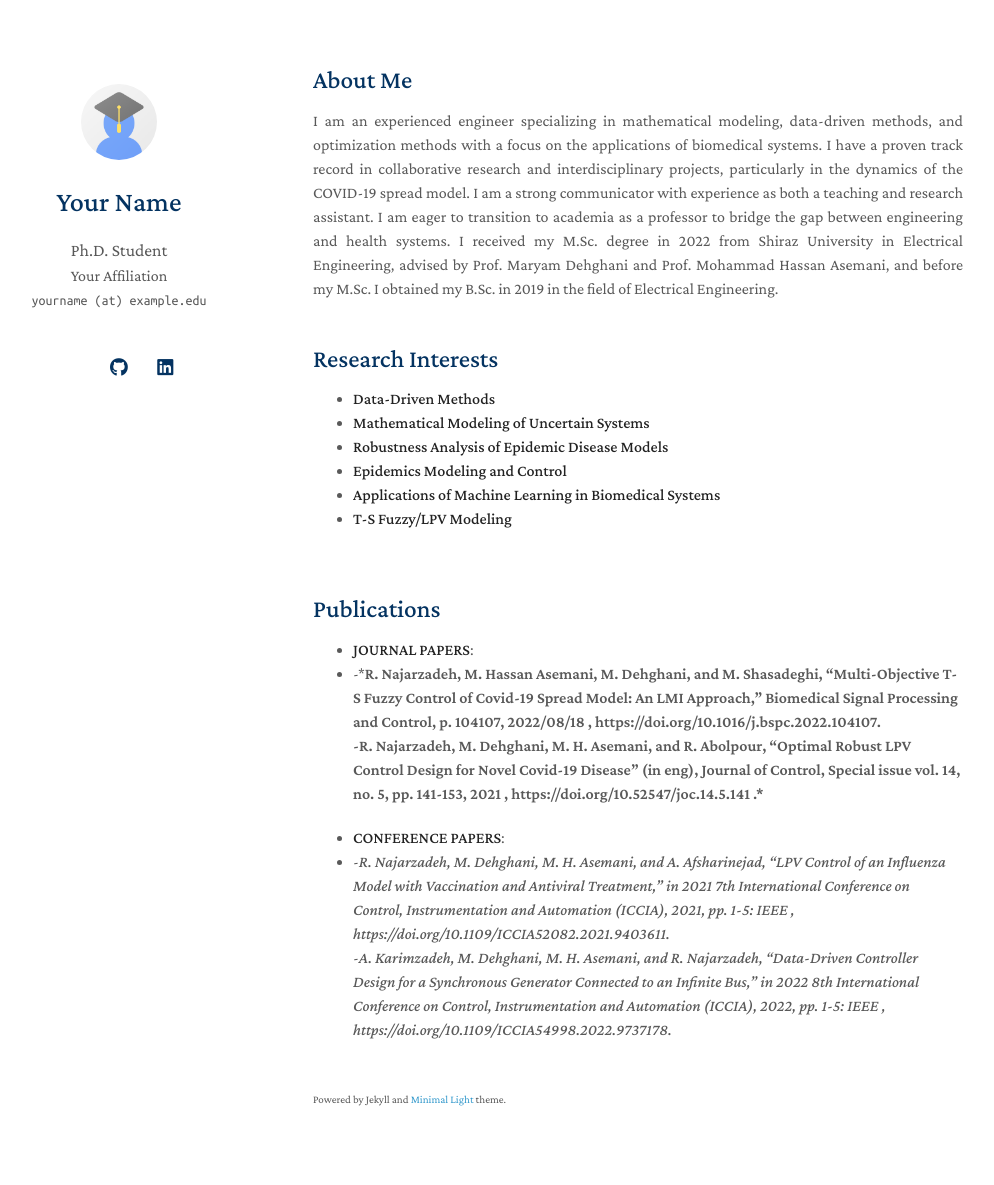
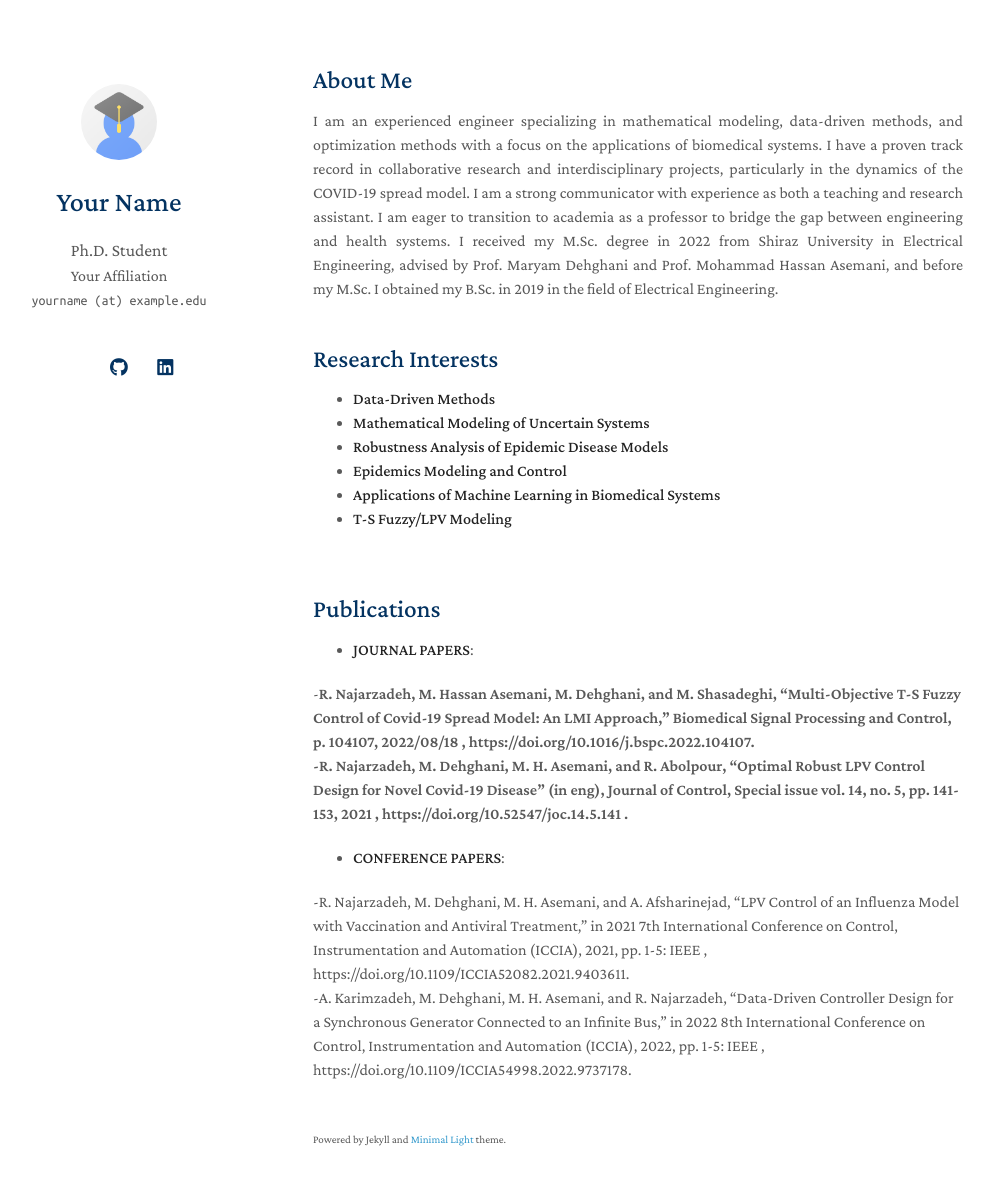
Before and after one commit to rezanajar/rezanajar.github.io, a Jekyll site: the page built from index.md, in a window 1280 px wide and 1220 px high. Shown: the top 1185 px of the window, without its empty margins (157-1151 px from the left). Built offline with Jekyll 4.4.1, drawn with Linux system fonts in a browser that asks for light colours; a style sheet for code colours, icons or effects is not loaded; our own code applies the rules of GitHub Pages for plain Markdown files.

```diff
--- a/index.md
+++ b/index.md
@@ -22,11 +22,11 @@ I am an experienced engineer specializing in mathematical modeling, data-driven
 ## Publications
 
 * **JOURNAL PAPERS**:
-*
--*<b>R. Najarzadeh<b>, M. Hassan Asemani, M. Dehghani, and M. Shasadeghi, "Multi-Objective T-S Fuzzy Control of Covid-19 Spread Model: An LMI Approach," Biomedical Signal Processing and Control, p. 104107, 2022/08/18 , https://doi.org/10.1016/j.bspc.2022.104107.*<br>
--*R. Najarzadeh, M. Dehghani, M. H. Asemani, and R. Abolpour, "Optimal Robust LPV Control Design for Novel Covid-19 Disease" (in eng), Journal of Control, Special issue vol. 14, no. 5, pp. 141-153, 2021 , https://doi.org/10.52547/joc.14.5.141 .*<br>
+
+-<b>R. Najarzadeh<b>, M. Hassan Asemani, M. Dehghani, and M. Shasadeghi, "Multi-Objective T-S Fuzzy Control of Covid-19 Spread Model: An LMI Approach," Biomedical Signal Processing and Control, p. 104107, 2022/08/18 , https://doi.org/10.1016/j.bspc.2022.104107.<br>
+-R. Najarzadeh, M. Dehghani, M. H. Asemani, and R. Abolpour, "Optimal Robust LPV Control Design for Novel Covid-19 Disease" (in eng), Journal of Control, Special issue vol. 14, no. 5, pp. 141-153, 2021 , https://doi.org/10.52547/joc.14.5.141 .<br>
 
 * **CONFERENCE PAPERS**:
-*
--*R. Najarzadeh, M. Dehghani, M. H. Asemani, and A. Afsharinejad, "LPV Control of an Influenza Model with Vaccination and Antiviral Treatment," in 2021 7th International Conference on Control, Instrumentation and Automation (ICCIA), 2021, pp. 1-5: IEEE , https://doi.org/10.1109/ICCIA52082.2021.9403611.*<br>
--*A. Karimzadeh, M. Dehghani, M. H. Asemani, and R. Najarzadeh, "Data-Driven Controller Design for a Synchronous Generator Connected to an Infinite Bus," in 2022 8th International Conference on Control, Instrumentation and Automation (ICCIA), 2022, pp. 1-5: IEEE , https://doi.org/10.1109/ICCIA54998.2022.9737178.*<br>
+
+-R. Najarzadeh, M. Dehghani, M. H. Asemani, and A. Afsharinejad, "LPV Control of an Influenza Model with Vaccination and Antiviral Treatment," in 2021 7th International Conference on Control, Instrumentation and Automation (ICCIA), 2021, pp. 1-5: IEEE , https://doi.org/10.1109/ICCIA52082.2021.9403611.<br>
+-A. Karimzadeh, M. Dehghani, M. H. Asemani, and R. Najarzadeh, "Data-Driven Controller Design for a Synchronous Generator Connected to an Infinite Bus," in 2022 8th International Conference on Control, Instrumentation and Automation (ICCIA), 2022, pp. 1-5: IEEE , https://doi.org/10.1109/ICCIA54998.2022.9737178.<br>
```
